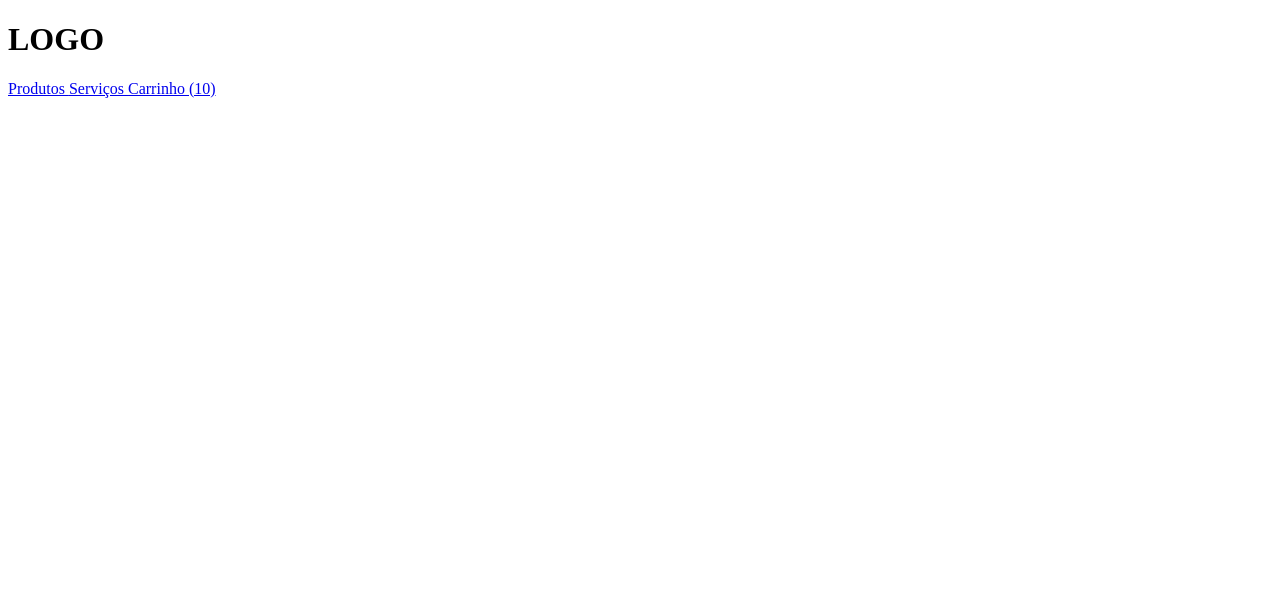
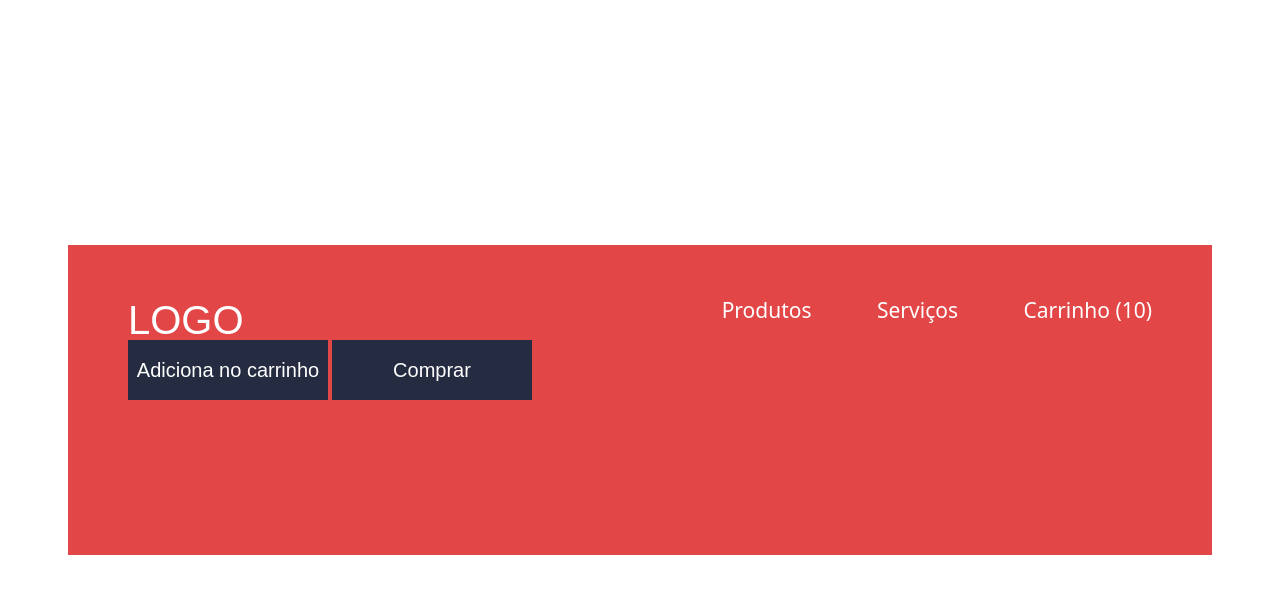
Before and after one commit to rosangelasilva1/loja-fone, a plain HTML site: page index.html in a window 1280 px wide. Drawn offline with Linux system fonts and the light colour scheme.

Commit message:
Feito  a  DIV-container, nav e botões

```diff
--- /dev/null
+++ b/css/button-store.css
@@ -0,0 +1,14 @@
+.button-store {
+  display: inline-block;
+  font-size: 20px;
+  color: #ffffff;
+  background: #252c41;
+  font-family: Arial, "Roboto", sans-serif;
+  width: 200px;
+  height: 60px;
+  /*quando temos 1 linha de texto é possivel alinhar verticalmente no centro, colocando na propriedade line-height = propriedade height = 60px neste caso*/
+  line-height: 60px;
+  margin-right: 0;
+  text-align: center; /*Alinha o texto do botão horizontalmente   no centro */
+  text-decoration: none; /*elimina o sublinhado do texto*/
+}
--- /dev/null
+++ b/css/container-store.css
@@ -0,0 +1,11 @@
+.container-store {
+  position: absolute;
+  left: 50%;
+  top: 50%;
+  transform: translateX(-50%) translateY(-50%); /*Centralizar */
+  width: 80%;
+  padding: 55px 60px 95px; /*Distância do centro até a  borda*/
+
+  height: 20%;
+  background-color: #e24647;
+}
--- /dev/null
+++ b/css/header-store.css
@@ -0,0 +1,27 @@
+.header-store {
+  background-color: #e24647;
+  color: #ffffff;
+  overflow: hidden;
+}
+
+.title {
+  font-size: 40px;
+  font-family: Arial, "Roboto", sans-serif;
+  float: left;
+}
+
+.navigation {
+  font-size: 21px;
+  font-family: "SegoeUI", "Roboto", sans-serif;
+  float: right;
+}
+
+.action {
+  text-decoration: none;
+  color: inherit;
+  margin-right: 60px;
+}
+
+.last {
+  margin-right: 0;
+}
--- /dev/null
+++ b/css/reset.css
@@ -0,0 +1,129 @@
+/* http://meyerweb.com/eric/tools/css/reset/
+   v2.0 | 20110126
+   License: none (public domain)
+*/
+
+html,
+body,
+div,
+span,
+applet,
+object,
+iframe,
+h1,
+h2,
+h3,
+h4,
+h5,
+h6,
+p,
+blockquote,
+pre,
+a,
+abbr,
+acronym,
+address,
+big,
+cite,
+code,
+del,
+dfn,
+em,
+img,
+ins,
+kbd,
+q,
+s,
+samp,
+small,
+strike,
+strong,
+sub,
+sup,
+tt,
+var,
+b,
+u,
+i,
+center,
+dl,
+dt,
+dd,
+ol,
+ul,
+li,
+fieldset,
+form,
+label,
+legend,
+table,
+caption,
+tbody,
+tfoot,
+thead,
+tr,
+th,
+td,
+article,
+aside,
+canvas,
+details,
+embed,
+figure,
+figcaption,
+footer,
+header,
+hgroup,
+menu,
+nav,
+output,
+ruby,
+section,
+summary,
+time,
+mark,
+audio,
+video {
+  margin: 0;
+  padding: 0;
+  border: 0;
+  font-size: 100%;
+  font: inherit;
+  vertical-align: baseline;
+}
+/* HTML5 display-role reset for older browsers */
+article,
+aside,
+details,
+figcaption,
+figure,
+footer,
+header,
+hgroup,
+menu,
+nav,
+section {
+  display: block;
+}
+body {
+  line-height: 1;
+}
+ol,
+ul {
+  list-style: none;
+}
+blockquote,
+q {
+  quotes: none;
+}
+blockquote:before,
+blockquote:after,
+q:before,
+q:after {
+  content: "";
+  content: none;
+}
+table {
+  border-collapse: collapse;
+  border-spacing: 0;
+}
--- a/index.html
+++ b/index.html
@@ -3,16 +3,35 @@
   <head>
     <meta charset="utf-8" />
     <title>Loja de Fone</title>
+    <link
+      href="https://fonts.googleapis.com/css?family=Roboto:300,400,700&display=swap"
+      rel="stylesheet"
+    />
+    <link rel="stylesheet" href="css/reset.css" />
+    <link rel="stylesheet" href="css/container-store.css" />
+    <link rel="stylesheet" href="css/header-store.css" />
+    <link rel="stylesheet" href="css/button-store.css" />
   </head>
 
   <body>
-    <header>
-      <h1>LOGO</h1>
-      <nav>
-        <a href="http://collabcode.training">Produtos </a>
-        <a href="http://collabcode.training">Serviços </a>
-        <a href="http://collabcode.training">Carrinho (10)</a>
-      </nav>
-    </header>
+    <div class="container-store">
+      <header class="header-store">
+        <h1 class="title">LOGO</h1>
+        <nav class="navigation">
+          <a class="action" href="https://github.com/rosangelasilva1"
+            >Produtos
+          </a>
+          <a class="action" href="https://github.com/rosangelasilva1"
+            >Serviços
+          </a>
+          <a class="action last" href="https://github.com/rosangelasilva1"
+            >Carrinho (10)</a
+          >
+        </nav>
+      </header>
+
+      <a class="button-store" href="comprar.html">Adiciona no carrinho</a>
+      <a class="button-store" href="comprar.html">Comprar</a>
+    </div>
   </body>
 </html>
```
Also changed, not shown: comprar.html (added, +21 -0 lines).
